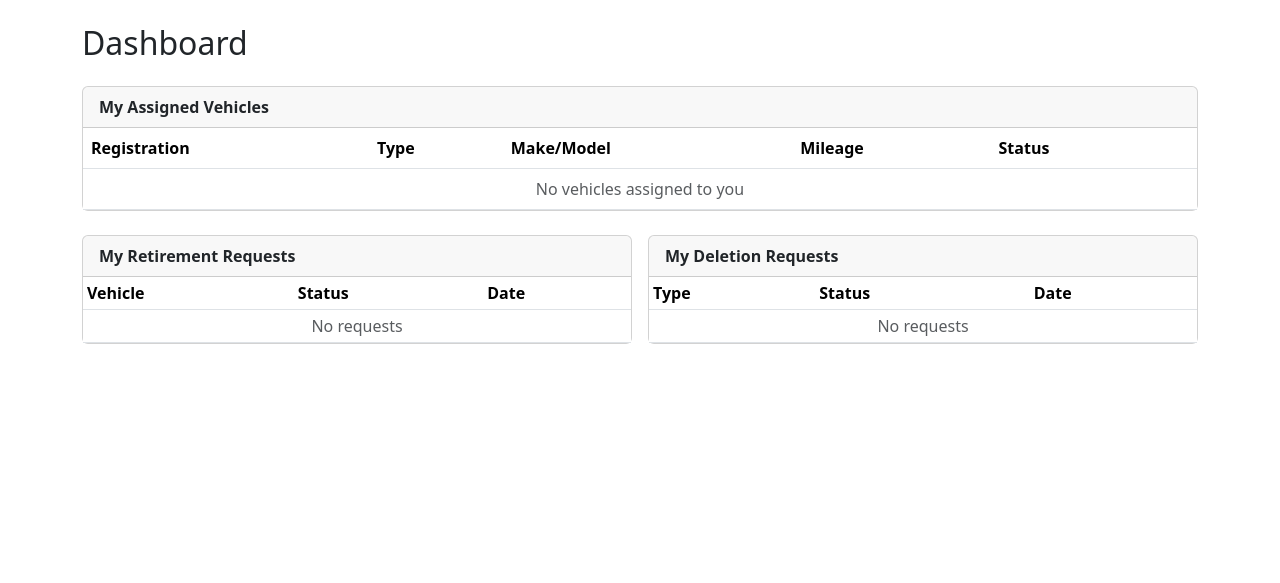
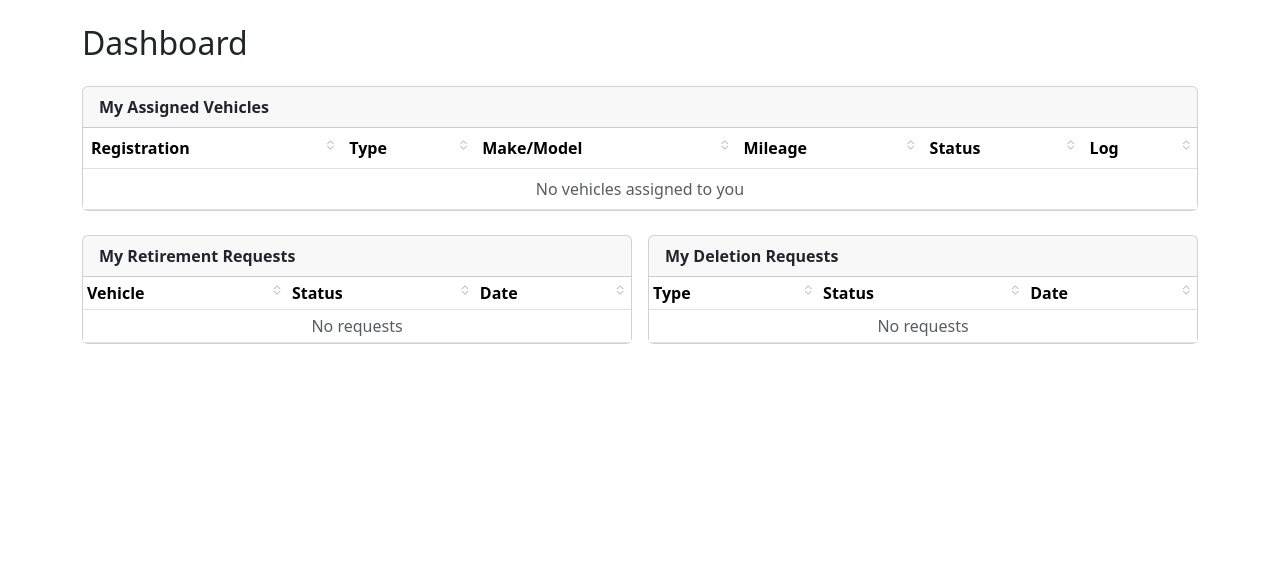
Before and after one commit to Luke-Best-AA/fleet-management, a FastAPI app: template app/templates/dashboard.html in a window 1280 px wide. Shown: the part 56-639 px from the top of the page. Run offline with FastAPI, Linux system fonts and the light colour scheme; the template is opened without the code that fills it, so the values that code supplies are empty; some libraries are stand-ins or nearby versions.

Commit message:
feat: dashboard UX — clickable admin tiles, Log column header, sortable user tables

```diff
--- a/app/templates/dashboard.html
+++ b/app/templates/dashboard.html
@@ -7,36 +7,36 @@
 {# Admin Dashboard #}
 <div class="row g-3 mb-4">
     <div class="col-md-3">
-        <div class="card text-bg-primary">
+        <a href="/vehicles" class="card text-bg-primary text-decoration-none">
             <div class="card-body">
                 <h5 class="card-title">Total Vehicles</h5>
                 <p class="display-6">{{ total_vehicles }}</p>
             </div>
-        </div>
+        </a>
     </div>
     <div class="col-md-3">
-        <div class="card text-bg-success">
+        <a href="/vehicles" class="card text-bg-success text-decoration-none">
             <div class="card-body">
                 <h5 class="card-title">Active / Retired</h5>
                 <p class="display-6">{{ active_vehicles }} <span class="fs-4 opacity-50">/</span> {{ retired_vehicles }}</p>
             </div>
-        </div>
+        </a>
     </div>
     <div class="col-md-3">
-        <div class="card text-bg-info">
+        <a href="/admin/users" class="card text-bg-info text-decoration-none">
             <div class="card-body">
                 <h5 class="card-title">Total Drivers</h5>
                 <p class="display-6">{{ total_drivers }}</p>
             </div>
-        </div>
+        </a>
     </div>
     <div class="col-md-3">
-        <div class="card text-bg-warning">
+        <a href="/requests/retirement" class="card text-bg-warning text-decoration-none">
             <div class="card-body">
                 <h5 class="card-title">Pending Requests</h5>
                 <p class="display-6">{{ pending_retirement + pending_deletion }}</p>
             </div>
-        </div>
+        </a>
     </div>
 </div>
 
@@ -122,8 +122,8 @@
         <div class="card">
             <div class="card-header">My Assigned Vehicles</div>
             <div class="card-body p-0">
-                <table class="table table-hover mb-0">
-                    <thead><tr><th>Registration</th><th>Type</th><th>Make/Model</th><th>Mileage</th><th>Status</th><th></th></tr></thead>
+                <table class="table table-hover table-sortable mb-0">
+                    <thead><tr><th>Registration</th><th>Type</th><th>Make/Model</th><th>Mileage</th><th>Status</th><th>Log</th></tr></thead>
                     <tbody>
                     {% for v in vehicles %}
                     <tr>
@@ -154,7 +154,7 @@
         <div class="card">
             <div class="card-header">My Retirement Requests</div>
             <div class="card-body p-0">
-                <table class="table table-sm mb-0">
+                <table class="table table-sm table-sortable mb-0">
                     <thead><tr><th>Vehicle</th><th>Status</th><th>Date</th></tr></thead>
                     <tbody>
                     {% for req in my_retirement_requests %}
@@ -175,7 +175,7 @@
         <div class="card">
             <div class="card-header">My Deletion Requests</div>
             <div class="card-body p-0">
-                <table class="table table-sm mb-0">
+                <table class="table table-sm table-sortable mb-0">
                     <thead><tr><th>Type</th><th>Status</th><th>Date</th></tr></thead>
                     <tbody>
                     {% for req in my_deletion_requests %}
```
